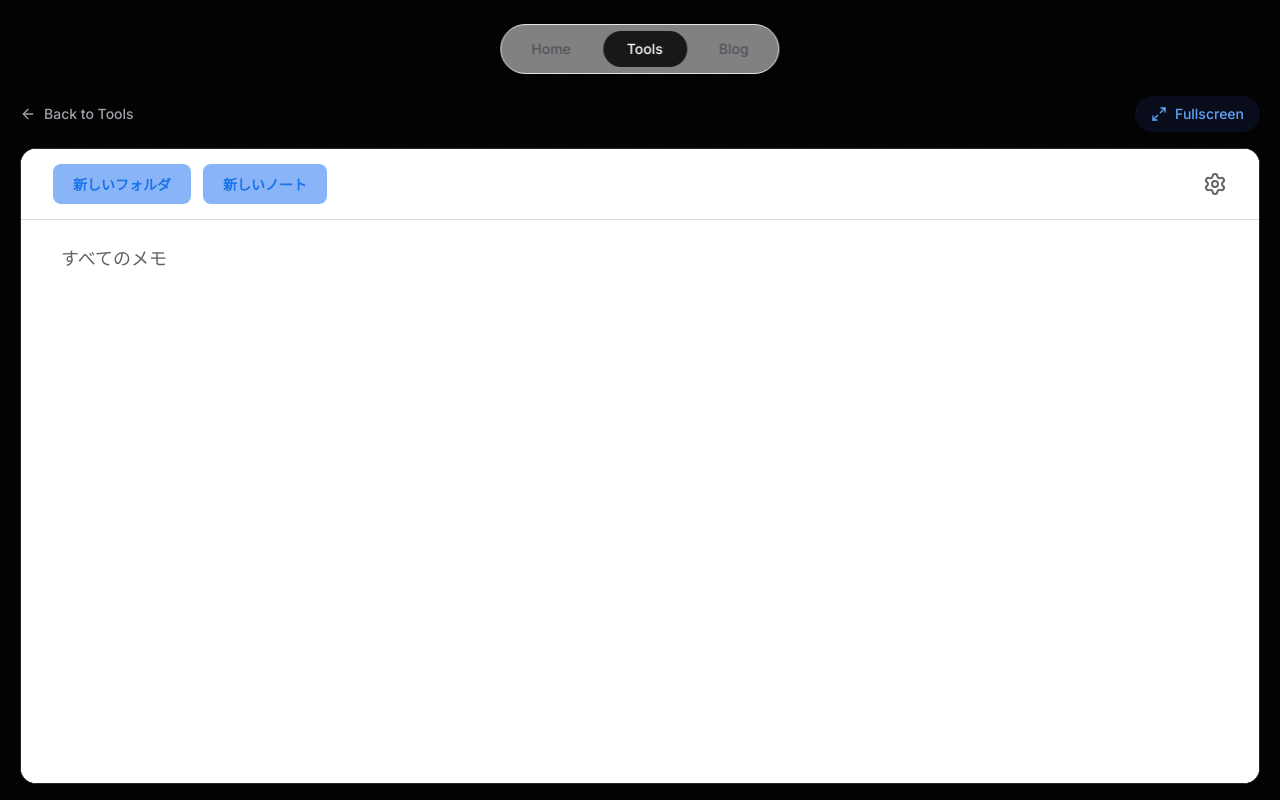
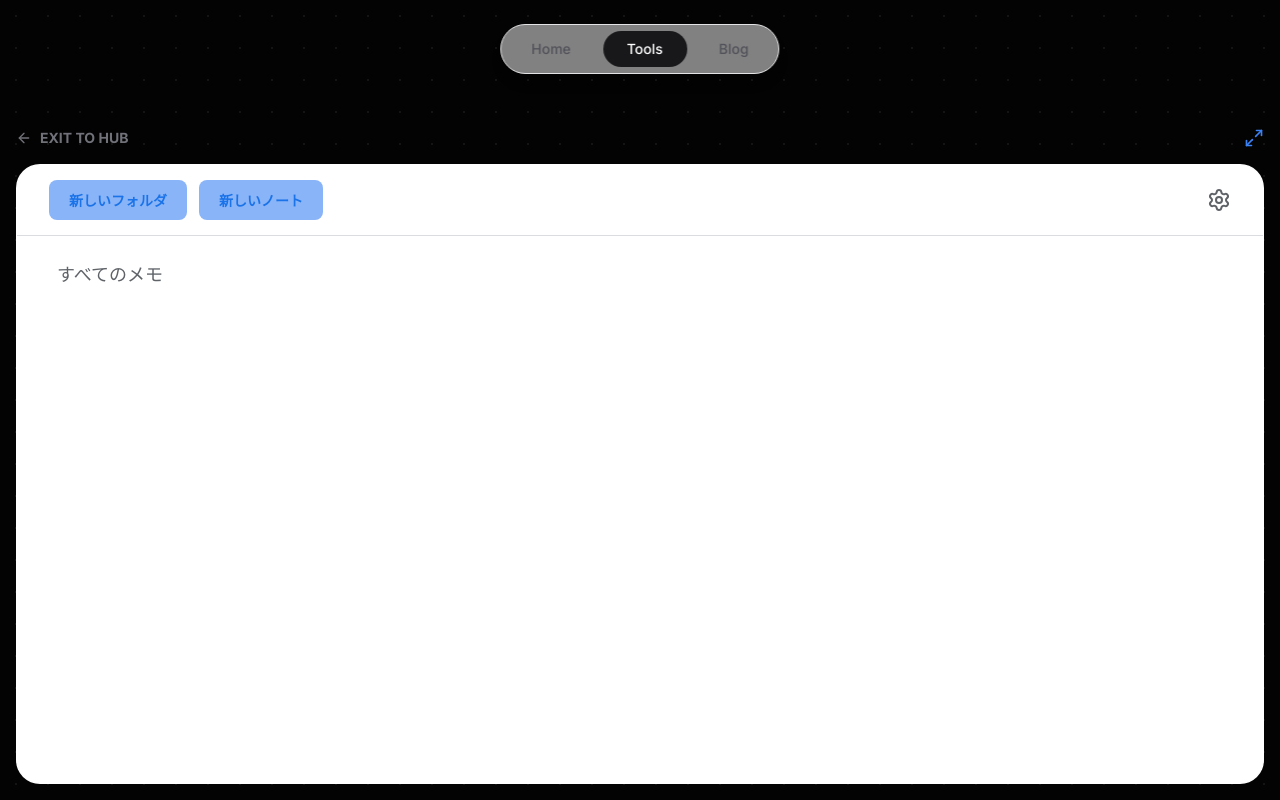
Before and after one commit to kaisei-2026/kaisei-12.-fromgoogle, a Next.js app: page /kaisei-12.-fromgoogle/tools/forenote in a window 1280 px wide. Built offline with nearby package versions, Linux system fonts and the light colour scheme.

Commit message:
Update page.tsx

```diff
--- a/app/tools/forenote/page.tsx
+++ b/app/tools/forenote/page.tsx
@@ -1,49 +1,30 @@
 "use client";
-import { useState } from "react";
 import { motion } from "framer-motion";
 import Link from "next/link";
-import { ArrowLeft, Maximize2, Minimize2 } from "lucide-react";
+import { ArrowLeft, Maximize2 } from "lucide-react";
 
 export default function ForenotePage() {
-  const [isFullscreen, setIsFullscreen] = useState(false);
-
   const toggleFullscreen = () => {
     const iframe = document.getElementById("forenote-iframe");
-    if (!document.fullscreenElement) {
-      iframe?.requestFullscreen().catch(err => console.log(err));
-      setIsFullscreen(true);
-    } else {
-      document.exitFullscreen();
-      setIsFullscreen(false);
-    }
+    iframe?.requestFullscreen().catch(err => console.log(err));
   };
 
   return (
-    <div className="min-h-screen pt-24 px-4 pb-4 flex flex-col h-screen">
-      <div className="flex justify-between items-center mb-4 max-w-[1240px] mx-auto w-full">
-        <Link href="/tools" className="flex items-center text-sm font-medium text-zinc-400 hover:text-white transition-colors">
-          <ArrowLeft size={16} className="mr-2" /> Back to Tools
+    <div className="min-h-screen pt-32 px-4 pb-4 flex flex-col h-screen">
+      <div className="flex justify-between items-center mb-4 max-w-7xl mx-auto w-full">
+        <Link href="/tools" className="flex items-center text-sm font-bold text-zinc-500 hover:text-white transition-colors">
+          <ArrowLeft size={16} className="mr-2" /> EXIT TO HUB
         </Link>
-        <button
-          onClick={toggleFullscreen}
-          className="flex items-center text-sm font-medium text-blue-400 bg-blue-950/30 px-4 py-2 rounded-full hover:bg-blue-900/50 transition-colors"
-        >
-          {isFullscreen ? <Minimize2 size={16} className="mr-2"/> : <Maximize2 size={16} className="mr-2"/>}
-          Fullscreen
+        <button onClick={toggleFullscreen} className="text-blue-500 hover:text-blue-400 transition-colors">
+          <Maximize2 size={20} />
         </button>
       </div>
 
-      <motion.div
-        initial={{ opacity: 0, y: 10 }}
-        animate={{ opacity: 1, y: 0 }}
-        className="flex-1 w-full max-w-[1240px] mx-auto rounded-2xl overflow-hidden border border-zinc-800 bg-white"
-      >
+      <motion.div initial={{ opacity: 0 }} animate={{ opacity: 1 }} className="flex-1 w-full max-w-7xl mx-auto rounded-3xl overflow-hidden border border-white/10 bg-white">
         <iframe
           id="forenote-iframe"
-          /* 変更前: src="/apps/forenote.html" */
-          /* 変更後 ↓ リポジトリ名を頭につけます */
           src="/kaisei-12.-fromgoogle/apps/forenote.html"
-          className="w-full h-full border-none bg-white"
+          className="w-full h-full border-none"
           title="Forenote Pro"
           allow="fullscreen"
         />
```
